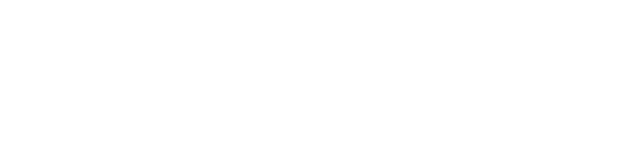
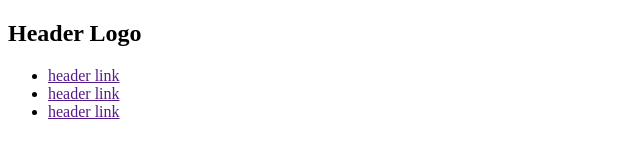
Before and after one commit to moha-kun/landingPage, a plain HTML site: page index.html in a window 1280 px wide. Shown: the whole page, without its empty margins (0-640 px from the left). Drawn offline with Linux system fonts and the light colour scheme.

Commit message:
Update index.html

```diff
--- a/index.html
+++ b/index.html
@@ -9,6 +9,15 @@
 </head>
 
 <body>
+    <header>
+        <h2>Header Logo</h2>
+
+        <ul>
+            <li><a href="">header link</a></li>
+            <li><a href="">header link</a></li>
+            <li><a href="">header link</a></li>
+        </ul>
+    </header>
 
 </body>
 
```
